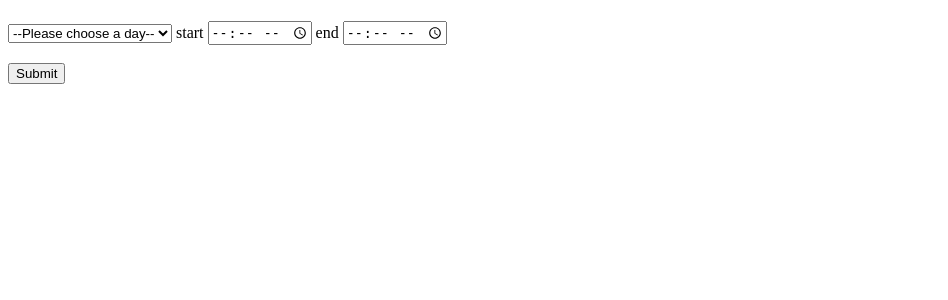
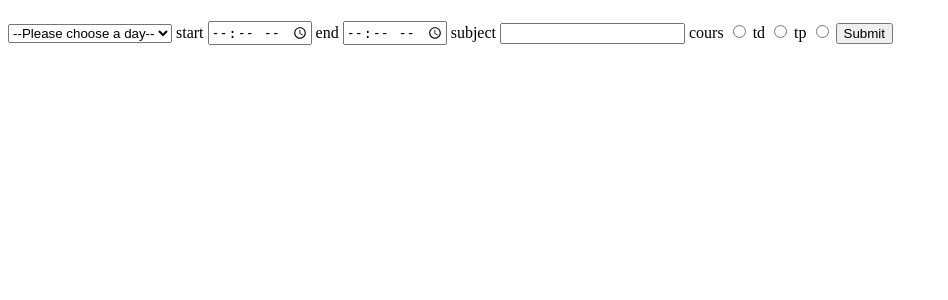
Before and after one commit to Tshiver/presence_tracker, a Flask app: page /create_new_timeline in a window 1280 px wide. Shown: the top 300 px of the page, without its empty margins (0-948 px from the left). Run offline with Flask 3, Linux system fonts and the light colour scheme.

Commit message:
new input in creation the timeline

```diff
--- a/templates/create_new_timeline.html
+++ b/templates/create_new_timeline.html
@@ -21,7 +21,16 @@
       <label for="stime">start</label>
         <input type="time" id="stime" name="stime">
         <label for="etime">end</label>
-        <input type="time" id="etime" name="etime"><br><br>
+        <input type="time" id="etime" name="etime">
+        <label for="matt">subject</label>
+        <input type="text" id="matt" name="matt">
+        <label for="cours">cours</label>
+        <input type="radio" id="cours" value="cours" name="c">
+        <label for="td">td</label>
+        <input type="radio" id="td" value="td" name="c">
+        <label for="tp">tp</label>
+        <input type="radio" id="tp" value="tp" name="c">
+
         <button type="submit" class="btn">Submit</button>
     </form>
 </body>
```
